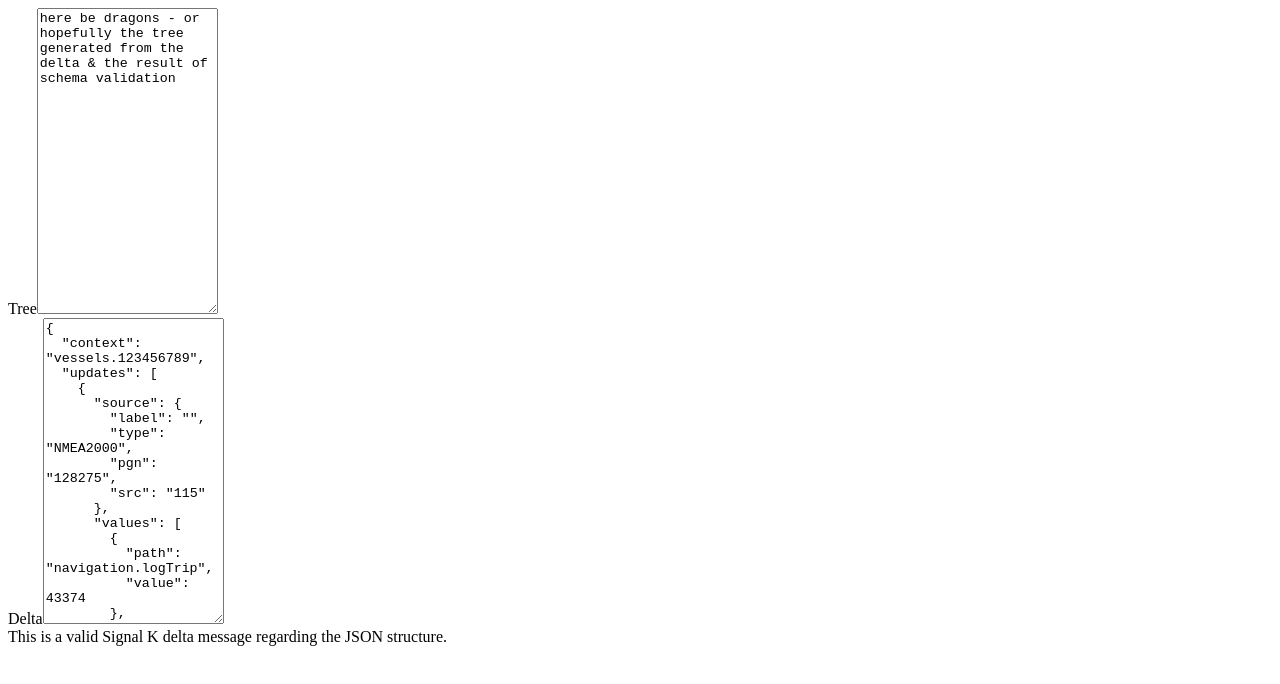
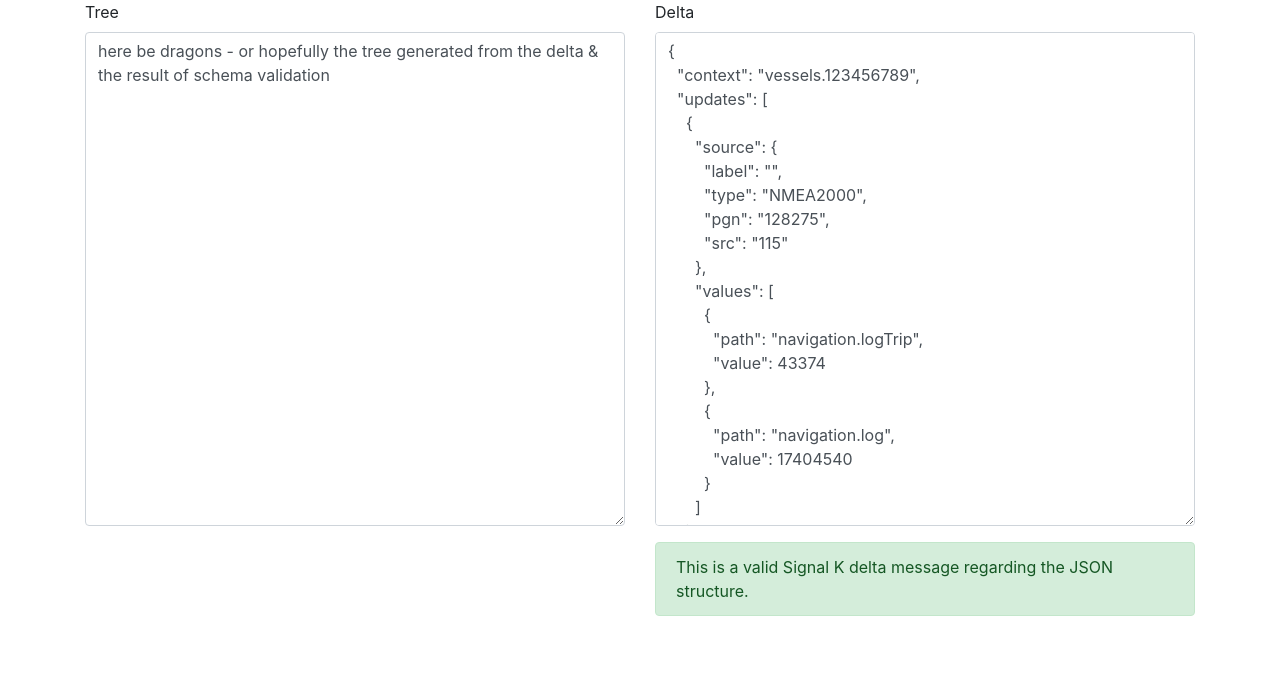
Before and after one commit to SignalK/playground, a website: page index.html in a window 1280 px wide. Drawn offline with nearby package versions, Linux system fonts and the light colour scheme; the site is published under a folder, as on GitHub Pages, so addresses that start at the root find nothing.

Commit message:
Use relative url to work without a server

```diff
--- a/index.html
+++ b/index.html
@@ -3,7 +3,7 @@
   <head>
     <meta http-equiv="content-type" content="text/html; charset=UTF8">
     <title>SignalK Playground</title>
-    <link href="/bower_components/bootstrap/dist/css/bootstrap.min.css" rel="stylesheet">
+    <link href="bower_components/bootstrap/dist/css/bootstrap.min.css" rel="stylesheet">
 
     <style>
     </style>
```
